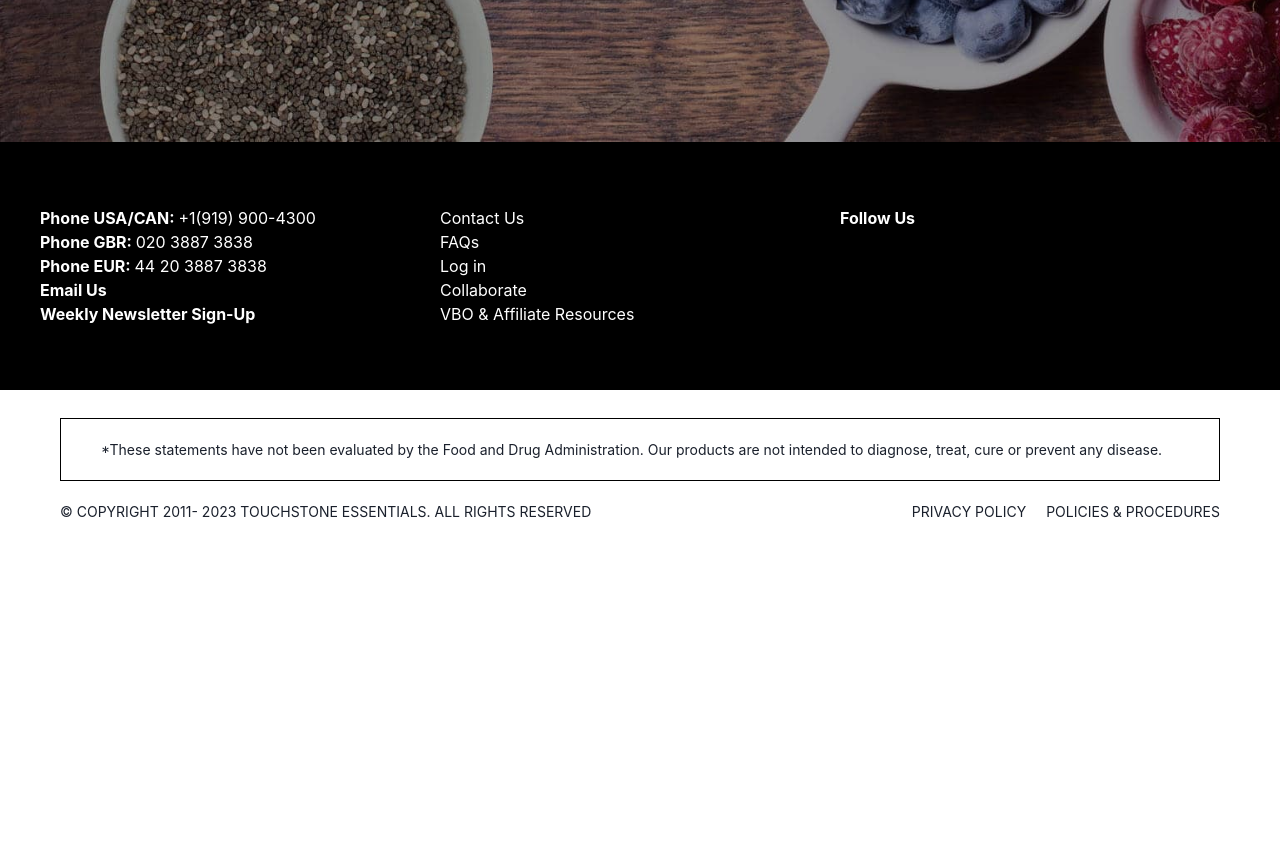
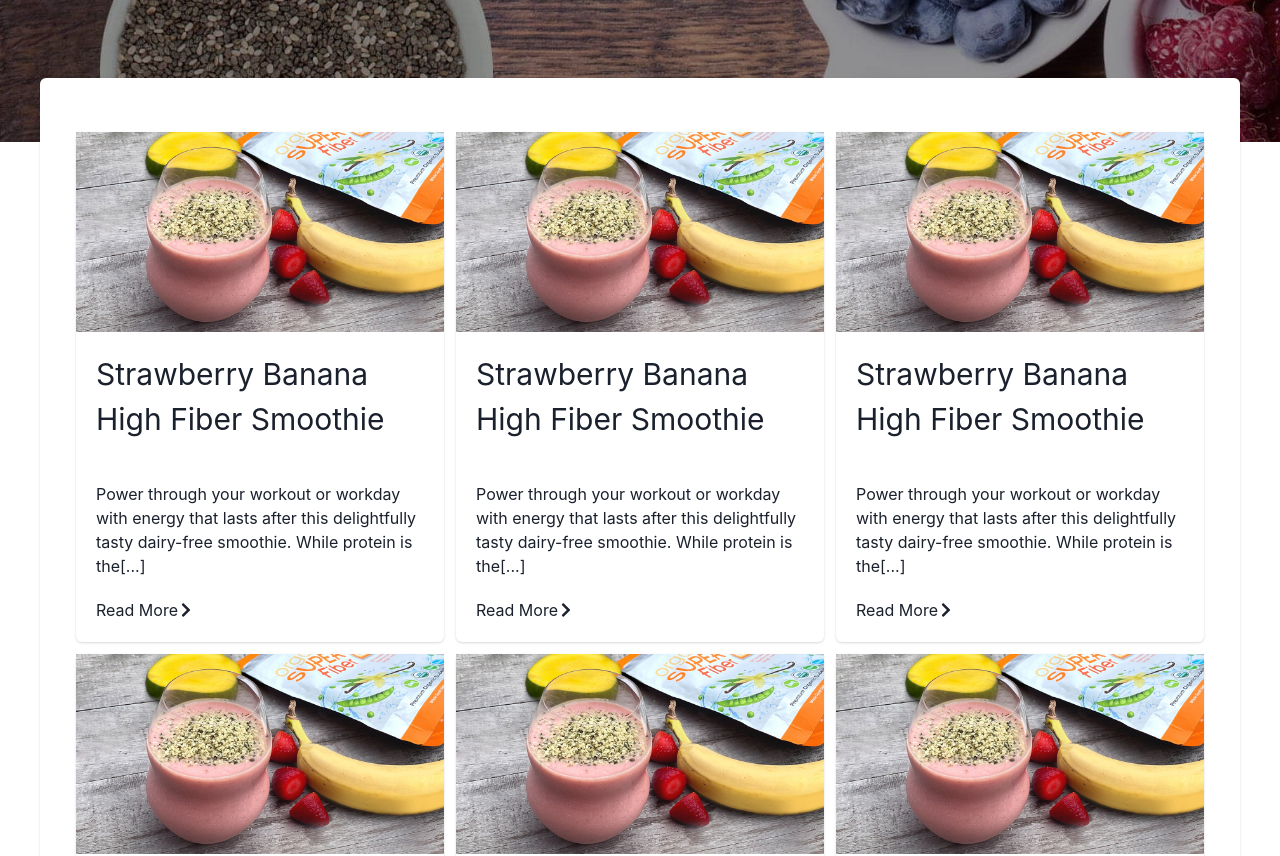
Before and after one commit to muiz6/thegoodinside, a Next.js app: page / in a window 1280 px wide. Shown: the part 400-1256 px from the top of the page. Before the commit the page ends 962 px from the top, so only its background shows below. Built offline with nearby package versions, Linux system fonts and the light colour scheme.

Commit message:
created basic content section

```diff
--- a/package.json
+++ b/package.json
@@ -19,6 +19,7 @@
     "next": "13.1.6",
     "react": "18.2.0",
     "react-dom": "18.2.0",
+    "react-icons": "^4.7.1",
     "typescript": "4.9.5"
   }
 }
--- /dev/null
+++ b/src/components/ContentItem.tsx
@@ -0,0 +1,23 @@
+import { Card, Flex, Link, Text, Icon, Box } from '@chakra-ui/react';
+import React from 'react';
+import { FaChevronRight } from 'react-icons/fa';
+
+export default function ContentItem() {
+  return (
+    <Card>
+      <Box h="200px" bg="url(/img/content-item.jpg)" bgSize="cover" />
+      <Box p="5">
+        <Text fontSize="3xl">
+          Strawberry Banana High Fiber Smoothie
+        </Text>
+        <Text mt="10">
+          Power through your workout or workday with energy that lasts after this delightfully tasty dairy-free smoothie. While protein is the[...]
+        </Text>
+        <Flex alignItems="center" mt="5">
+          <Link>Read More</Link>
+          <Icon as={FaChevronRight} />
+        </Flex>
+      </Box>
+    </Card>
+  );
+}
--- a/src/pages/index.tsx
+++ b/src/pages/index.tsx
@@ -1,4 +1,6 @@
+import { Box } from '@chakra-ui/react';
 import Head from 'next/head';
+import ContentSection from 'sections/home_page/ContentSection';
 
 import FooterSection from 'sections/home_page/FooterSection';
 import HeaderSection from 'sections/home_page/HeaderSection';
@@ -10,6 +12,9 @@ export default function Home() {
         <title>Our Blog - The Good Inside</title>
       </Head>
       <HeaderSection />
+      <Box mt="-16">
+        <ContentSection />
+      </Box>
       <FooterSection />
     </>
   )
--- /dev/null
+++ b/src/sections/home_page/ContentSection.tsx
@@ -0,0 +1,25 @@
+import { Box, Button, Card, chakra, SimpleGrid } from '@chakra-ui/react';
+import Container from 'components/Container';
+import ContentItem from 'components/ContentItem';
+import React from 'react';
+
+export default function ContentSection() {
+  return (
+    <chakra.section pb="7">
+      <Container>
+        <Card px="10" py="12">
+          <SimpleGrid columns={{ md: 3 }} mx="-2.5">
+            {
+              Array.from({ length: 12 }).map(() => (
+                <Box p="1.5">
+                  <ContentItem />
+                </Box>
+              ))
+            }
+          </SimpleGrid>
+          <Button type="button" w="150px" colorScheme="green" mx="auto" color="white" mt="5">Load More</Button>
+        </Card>
+      </Container>
+    </chakra.section>
+  );
+}
```
Also changed, not shown: public/img/content-item.jpg (added), src/sections/home_page/HeaderSection.tsx (renamed from src/sections/home_page/HeaderSection.jsx).
